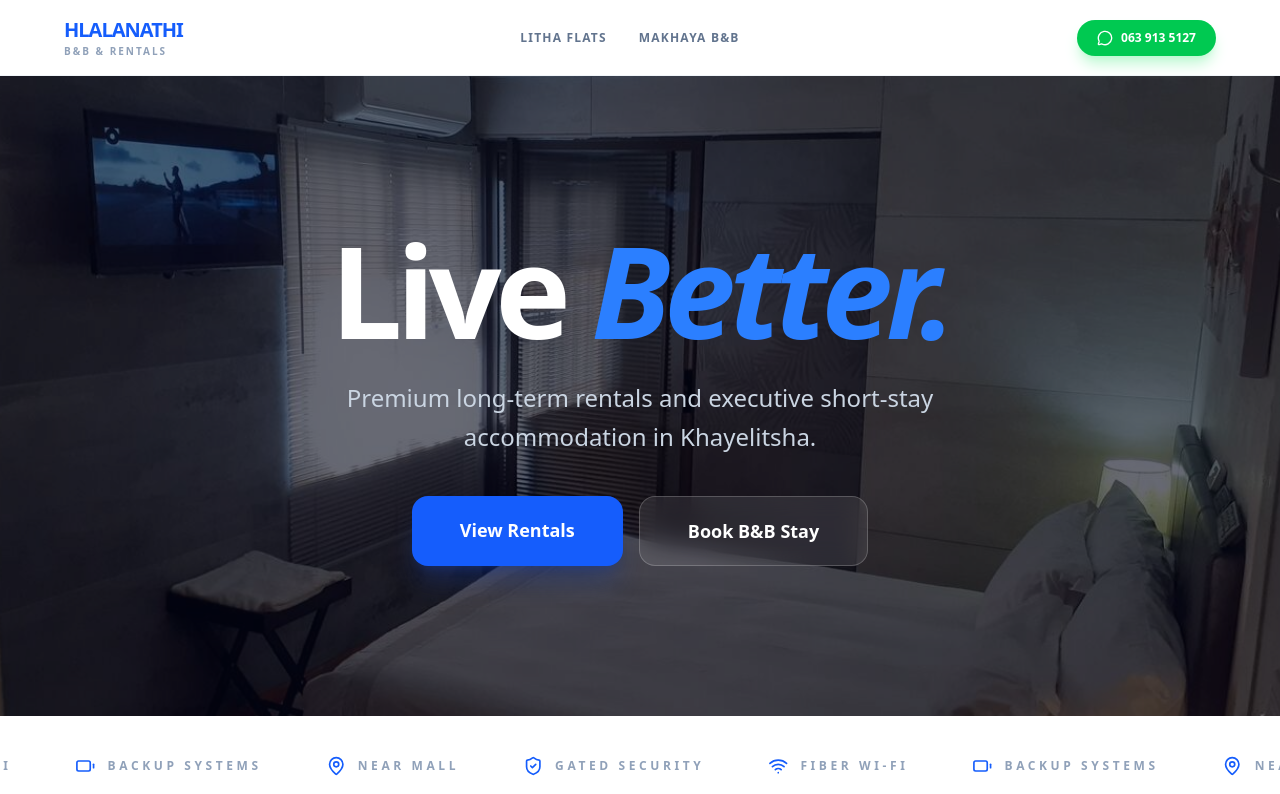
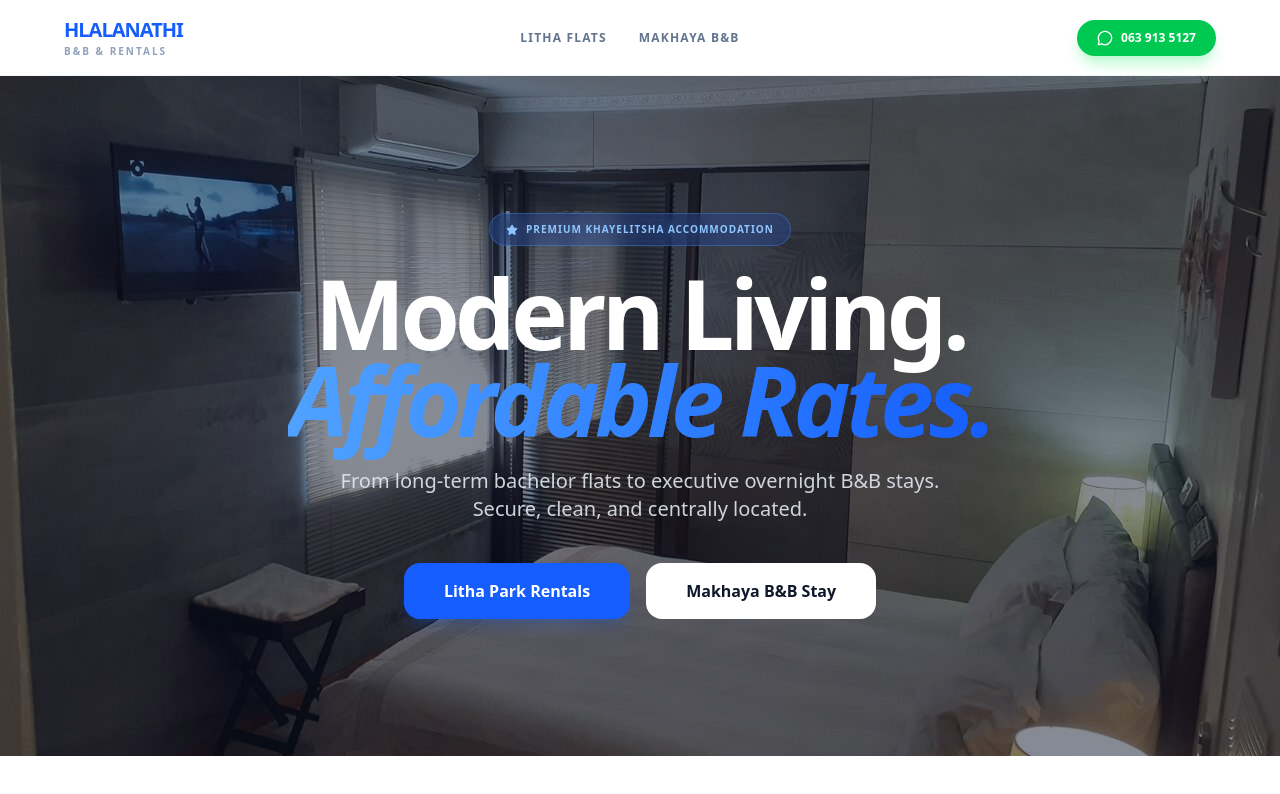
Before and after one commit to Putumani/hlalanathi-site, a React (Vite) app: page / in a window 1280 px wide. Shown: the top 794 px of the page. Built offline with nearby package versions, Linux system fonts and the light colour scheme.

Commit message:
adjustments on hero section

```diff
--- a/src/App.jsx
+++ b/src/App.jsx
@@ -71,18 +71,21 @@ const PropertyGallery = ({ folder, prefix }) => {
 
 const Home = () => (
   <div className="animate-in fade-in duration-1000">
-    <header className="relative h-[80vh] flex items-center justify-center overflow-hidden bg-slate-950">
-      <img src="/makhaya/room-1.jpg" className="absolute inset-0 w-full h-full object-cover opacity-40 scale-105" alt="Hero" />
+    <header className="relative h-[85vh] flex items-center justify-center overflow-hidden bg-slate-900">
+      <img src="/makhaya/room-1.jpg" className="absolute inset-0 w-full h-full object-cover opacity-50" alt="Hero" />
       <div className="relative z-10 text-center px-6 max-w-5xl">
-        <h1 className="text-6xl md:text-9xl font-black text-white mb-6 tracking-tighter leading-none">
-          Live <span className="text-blue-500 italic">Better.</span>
+        <div className="inline-flex items-center gap-2 bg-blue-600/20 backdrop-blur-md border border-blue-400/30 text-blue-300 px-4 py-2 rounded-full text-[10px] font-black uppercase tracking-widest mb-6">
+            <Star size={12} fill="currentColor"/> Premium Khayelitsha Accommodation
+        </div>
+        <h1 className="text-5xl md:text-8xl font-black text-white mb-6 tracking-tighter leading-[0.9]">
+          Modern Living. <br/><span className="text-transparent bg-clip-text bg-gradient-to-r from-blue-400 to-blue-600 italic">Affordable Rates.</span>
         </h1>
-        <p className="text-slate-300 text-lg md:text-2xl max-w-2xl mx-auto mb-10 font-medium leading-relaxed">
-          Premium long-term rentals and executive short-stay accommodation in Khayelitsha.
+        <p className="text-slate-200 text-lg md:text-xl max-w-2xl mx-auto mb-10 font-medium opacity-90">
+          From long-term bachelor flats to executive overnight B&B stays. Secure, clean, and centrally located.
         </p>
         <div className="flex flex-col sm:flex-row gap-4 justify-center">
-          <Link to="/litha-park" className="bg-blue-600 text-white px-12 py-5 rounded-2xl font-bold hover:bg-blue-700 transition-all text-lg shadow-xl shadow-blue-900/40">View Rentals</Link>
-          <Link to="/makhaya-bb" className="bg-white/10 backdrop-blur-md text-white border border-white/20 px-12 py-5 rounded-2xl font-bold hover:bg-white hover:text-slate-950 transition-all text-lg">Book B&B Stay</Link>
+          <Link to="/litha-park" className="bg-blue-600 text-white px-10 py-4 rounded-2xl font-bold hover:bg-blue-700 transition-all shadow-lg shadow-blue-600/20">Litha Park Rentals</Link>
+          <Link to="/makhaya-bb" className="bg-white text-slate-900 px-10 py-4 rounded-2xl font-bold hover:bg-slate-100 transition-all">Makhaya B&B Stay</Link>
         </div>
       </div>
     </header>
```
